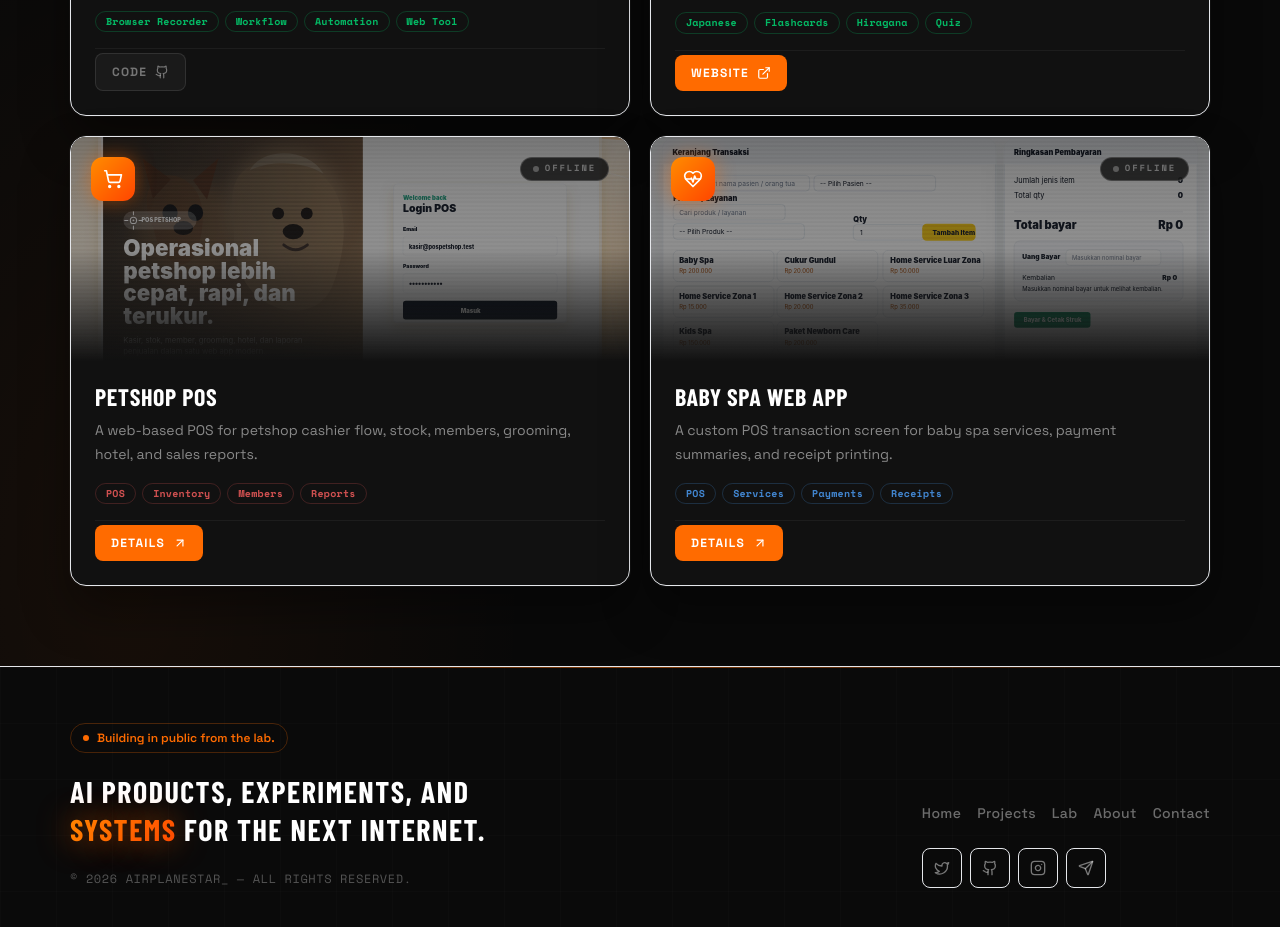
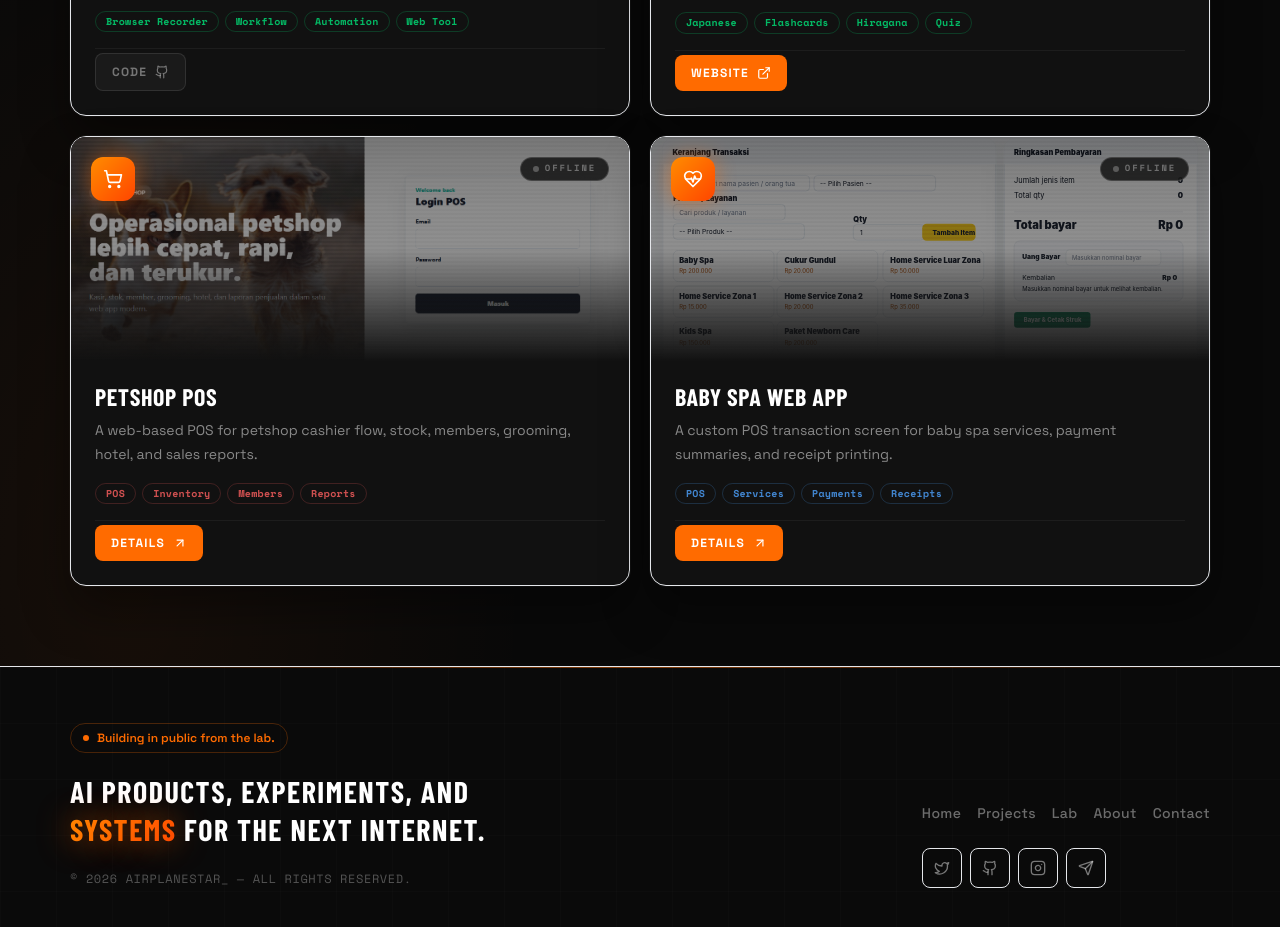
Before and after one commit to airplanestar888/airplanestar, a Next.js app: page /projects in a window 1280 px wide. Shown: the part 1460-2387 px from the top of the page. Built offline with nearby package versions, Linux system fonts and the light colour scheme; a web font is replaced by a local one.

Commit message:
Update Petshop POS preview

```diff
--- a/content/projects/projects.ts
+++ b/content/projects/projects.ts
@@ -105,7 +105,7 @@ export const projects: Project[] = [
     stack: ["POS", "Inventory", "Members", "Reports"],
     icon: "store",
     accent: "coral",
-    thumbnail: "/petshop-pos-preview.svg",
+    thumbnail: "/petshop-pos-preview.png",
     links: [
       {
         label: "Details",
```
Also changed, not shown: public/petshop-pos-preview.png (added).
